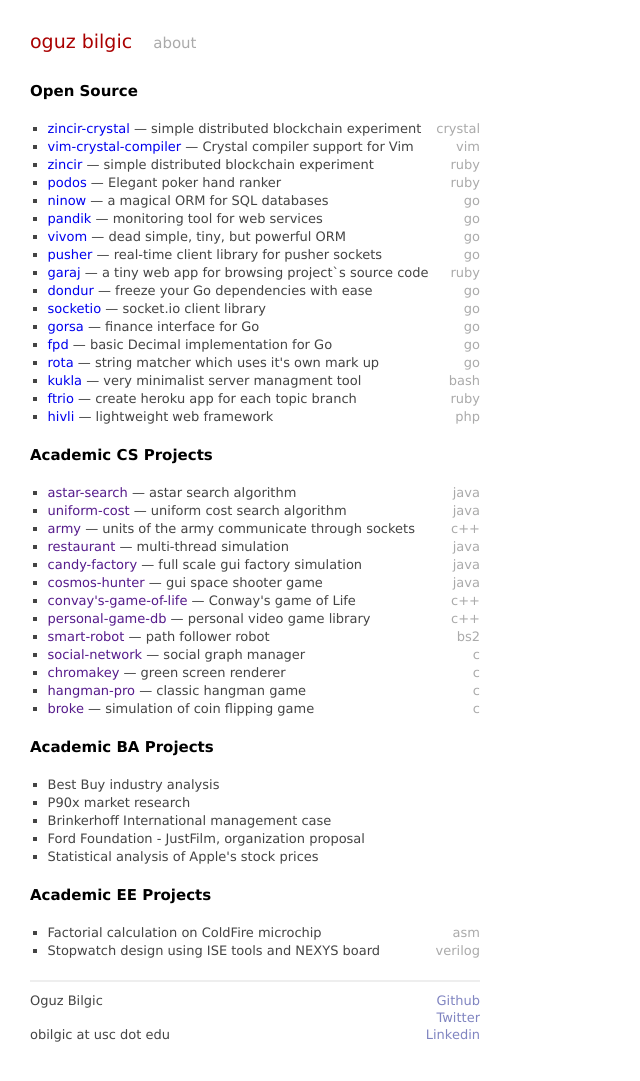
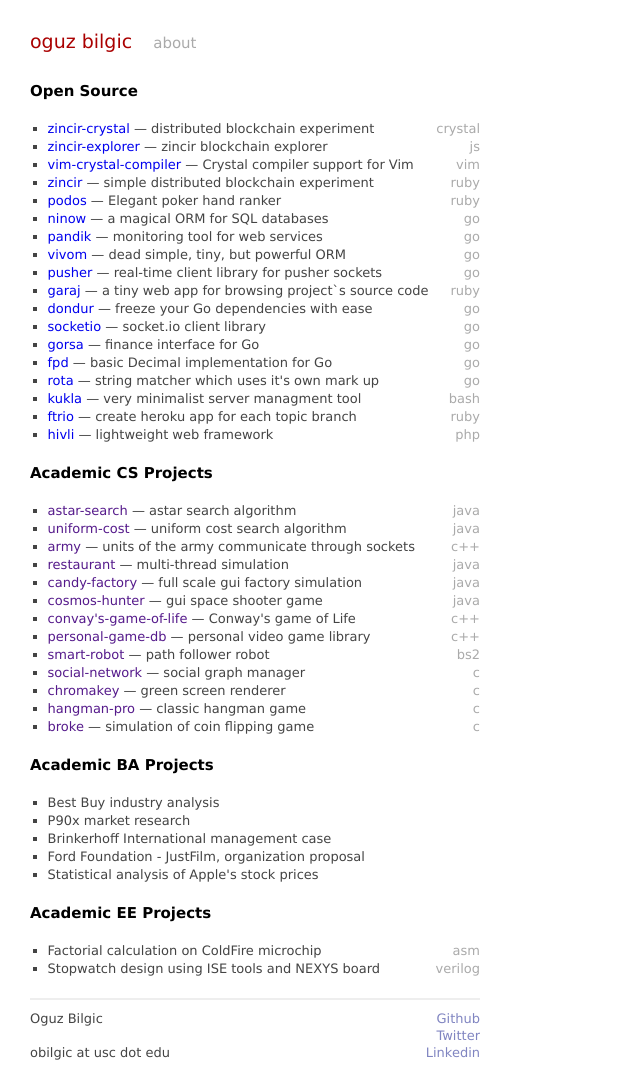
Before and after one commit to oguzbilgic/oguzbilgic.github.com, a Jekyll site: the page built from index.html, in a window 1280 px wide. Shown: the whole page, without its empty margins (0-640 px from the left). Built offline with Jekyll 4.4.1, drawn with Linux system fonts in a browser that asks for light colours; Markdown is read by kramdown in place of the engine named in the settings.

Commit message:
Update index.html

```diff
--- a/index.html
+++ b/index.html
@@ -6,7 +6,8 @@ title: oguz bilgic
 <div id="home">
   <h2>Open Source</h2>
   <ul class="posts">
-    <li><a href="http://github.com/oguzbilgic/zincir-crystal/">zincir-crystal</a> — simple distributed blockchain experiment <span class="lang">crystal</span></li>
+    <li><a href="http://github.com/oguzbilgic/zincir-crystal/">zincir-crystal</a> — distributed blockchain experiment <span class="lang">crystal</span></li>
+    <li><a href="http://github.com/oguzbilgic/zincir-explorer/">zincir-explorer</a> — zincir blockchain explorer <span class="lang">js</span></li>
     <li><a href="http://github.com/oguzbilgic/vim-crystal-compiler/">vim-crystal-compiler</a> — Crystal compiler support for Vim <span class="lang">vim</span></li>
     <li><a href="http://github.com/oguzbilgic/zincir/">zincir</a> — simple distributed blockchain experiment <span class="lang">ruby</span></li>
     <li><a href="http://github.com/oguzbilgic/podos/">podos</a> — Elegant poker hand ranker <span class="lang">ruby</span></li>
```
